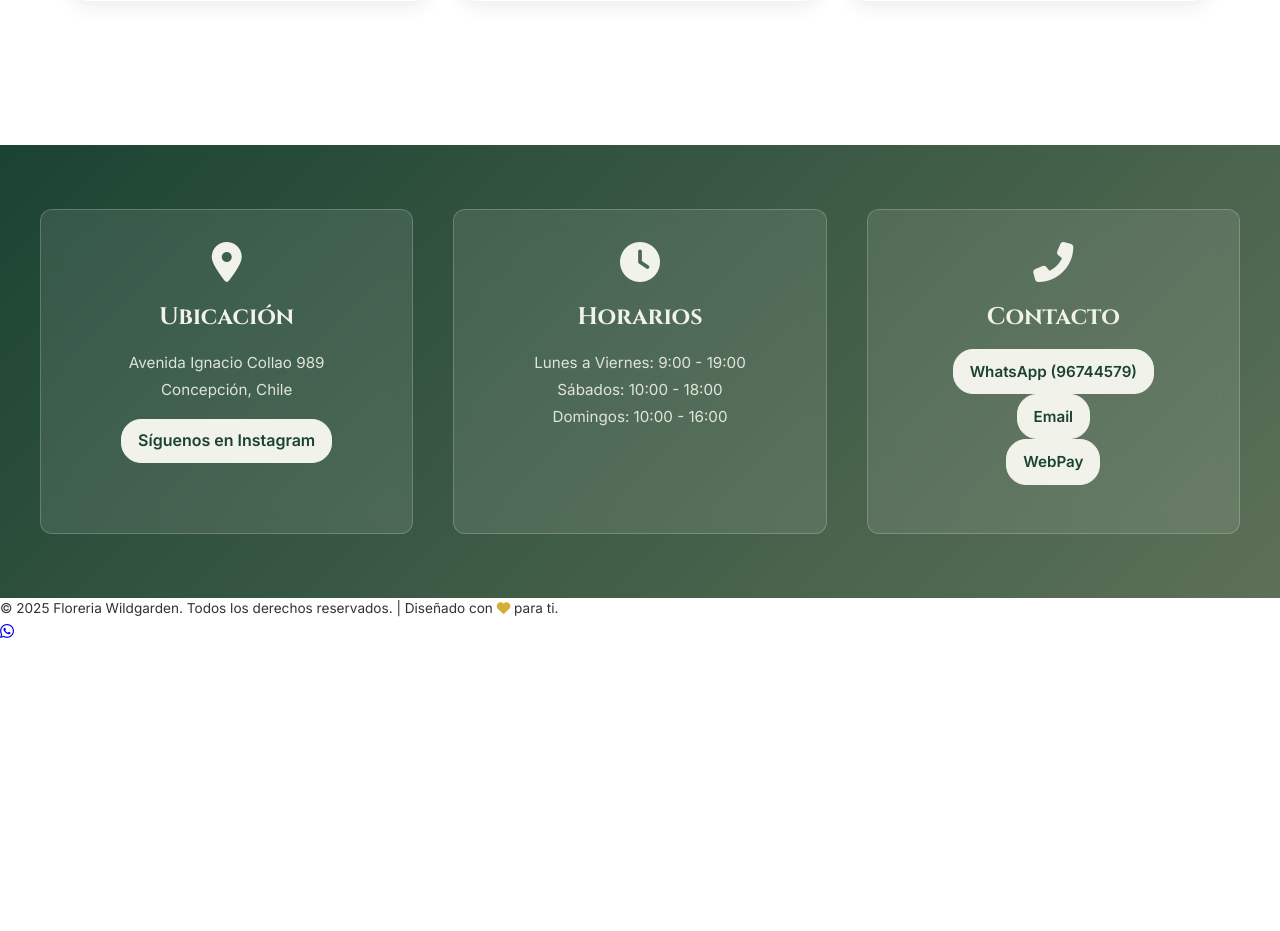
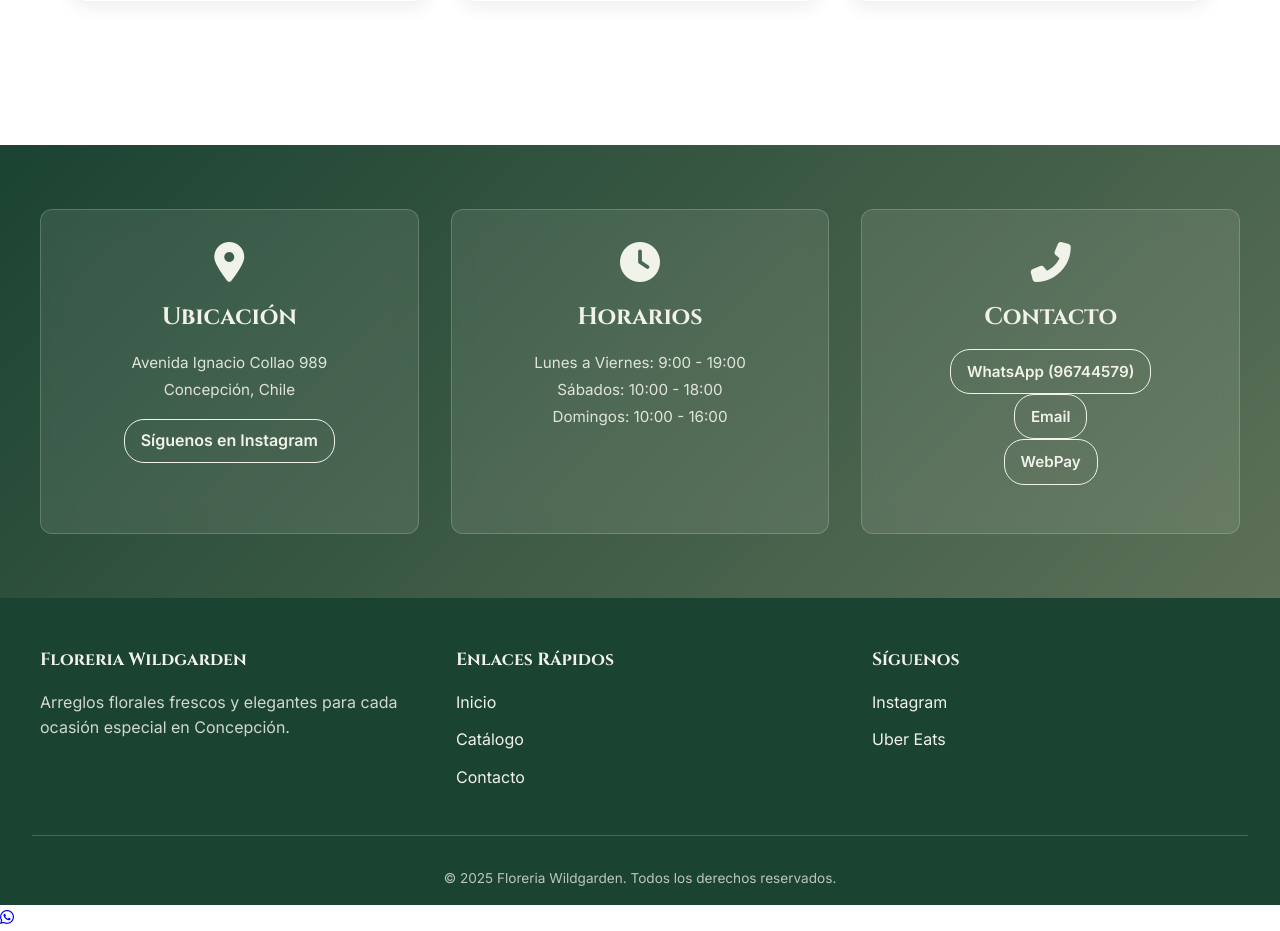
Before and after one commit to DiegoSalsa/Floreria, a PHP site: page / in a window 1280 px wide. Shown: the part 2845-3776 px from the top of the page. Before the commit the page ends 3483 px from the top, so only its background shows below. Run offline with PHP 8.4, Linux system fonts and the light colour scheme.

Commit message:
Eliminar espacio blanco entre contacto y footer

```diff
--- a/index.html
+++ b/index.html
@@ -335,8 +335,29 @@
 
     <!-- Footer -->
     <footer>
+        <div class="footer-content">
+            <div class="footer-section">
+                <h5>Floreria Wildgarden</h5>
+                <p>Arreglos florales frescos y elegantes para cada ocasión especial en Concepción.</p>
+            </div>
+            <div class="footer-section">
+                <h5>Enlaces Rápidos</h5>
+                <ul>
+                    <li><a href="#inicio">Inicio</a></li>
+                    <li><a href="#catalogo">Catálogo</a></li>
+                    <li><a href="#contacto">Contacto</a></li>
+                </ul>
+            </div>
+            <div class="footer-section">
+                <h5>Síguenos</h5>
+                <ul>
+                    <li><a href="https://www.instagram.com/floreria.wildgarden/" target="_blank">Instagram</a></li>
+                    <li><a href="https://www.ubereats.com/cl/store/tienda-de-flores-wildgarden-concepcion/ML6Jen4NXVK5BjdrRGFkKw" target="_blank">Uber Eats</a></li>
+                </ul>
+            </div>
+        </div>
         <div class="footer-bottom">
-            <p>&copy; <span id="year"></span> Floreria Wildgarden. Todos los derechos reservados. | Diseñado con <i class="fas fa-heart" style="color: #D4AF37;"></i> para ti.</p>
+            <p>&copy; <span id="year"></span> Floreria Wildgarden. Todos los derechos reservados.</p>
         </div>
     </footer>
 
--- a/styles.css
+++ b/styles.css
@@ -443,6 +443,7 @@
     background: linear-gradient(135deg, var(--moss-green) 0%, rgba(75, 97, 69, 0.9) 100%);
     padding: 4rem 2rem;
     margin-top: 4rem;
+    margin-bottom: 0;
 }
 
 .contact-container {
@@ -450,16 +451,16 @@
     margin: 0 auto;
     display: grid;
     grid-template-columns: repeat(3, 1fr);
-    gap: 2.5rem;
+    gap: 2rem;
 }
 
 .contact-item {
-    background: rgba(255, 255, 255, 0.1);
+    background: rgba(241, 242, 233, 0.1);
     padding: 2rem;
     border-radius: 12px;
     text-align: center;
     backdrop-filter: blur(10px);
-    border: 1px solid rgba(255, 255, 255, 0.2);
+    border: 1px solid rgba(241, 242, 233, 0.2);
     transition: all 0.3s ease;
 }
 
@@ -494,20 +495,20 @@
 .location-link,
 .contact-link {
     display: inline-block;
-    color: var(--moss-green);
+    color: var(--cream-white);
     text-decoration: none;
     font-weight: 600;
     transition: all 0.3s ease;
     padding: 0.5rem 1rem;
     border-radius: 20px;
     border: 1px solid var(--cream-white);
-    background-color: var(--cream-white);
+    background-color: transparent;
 }
 
 .location-link:hover,
 .contact-link:hover {
-    background-color: transparent;
-    color: var(--cream-white);
+    background-color: var(--cream-white);
+    color: var(--moss-green);
 }
 
 @media (max-width: 768px) {
@@ -669,21 +670,64 @@
     font-size: 0.85rem;
 }
 
+footer {
+    background-color: var(--moss-green);
+    color: var(--cream-white);
+    padding: 3rem 2rem 1rem;
+    margin-top: 0;
+}
+
+.footer-content {
+    max-width: 1200px;
+    margin: 0 auto;
+    display: grid;
+    grid-template-columns: repeat(3, 1fr);
+    gap: 3rem;
+    margin-bottom: 2rem;
+}
+
+.footer-section h5 {
+    font-family: 'Cinzel', serif;
+    font-size: 1.1rem;
+    color: var(--cream-white);
+    margin-bottom: 1rem;
+    font-weight: 700;
+}
+
+.footer-section p {
+    color: rgba(241, 242, 233, 0.85);
+    line-height: 1.6;
+}
+
+.footer-section ul {
+    list-style: none;
+}
+
+.footer-section ul li {
+    margin-bottom: 0.75rem;
+}
+
+.footer-section a {
+    color: var(--cream-white);
+    text-decoration: none;
+    transition: color 0.3s ease;
+}
+
+.footer-section a:hover {
+    color: #D4AF37;
+}
+
+.footer-bottom {
+    text-align: center;
+    padding-top: 2rem;
+    border-top: 1px solid rgba(241, 242, 233, 0.2);
+    color: rgba(241, 242, 233, 0.75);
+}
+
 @media (max-width: 768px) {
-    .footer-container {
+    .footer-content {
         grid-template-columns: 1fr;
-        gap: 1.5rem;
-    }
-
-    .whatsapp-button {
-        bottom: 1rem;
-        right: 1rem;
-        width: 50px;
-        height: 50px;
-    }
-
-    .whatsapp-button i {
-        font-size: 1.5rem;
+        gap: 2rem;
     }
 }
 
```
